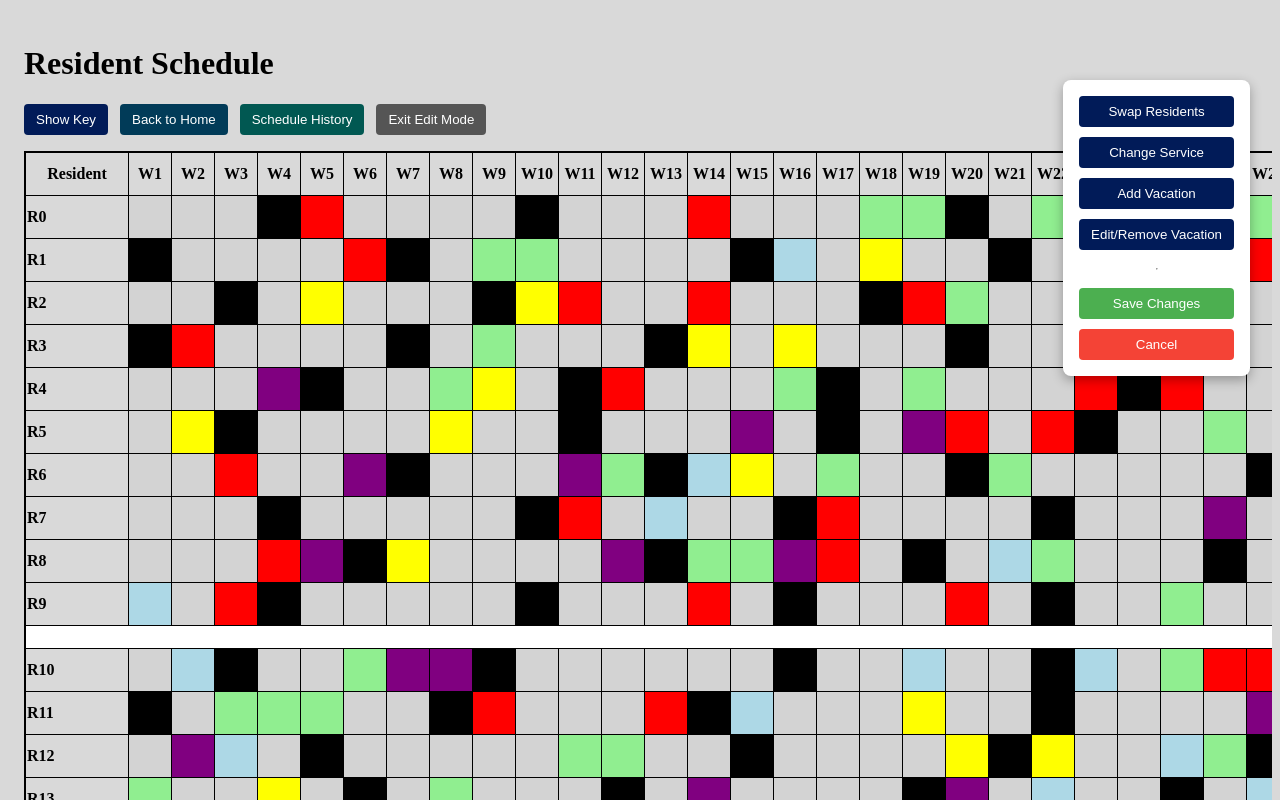
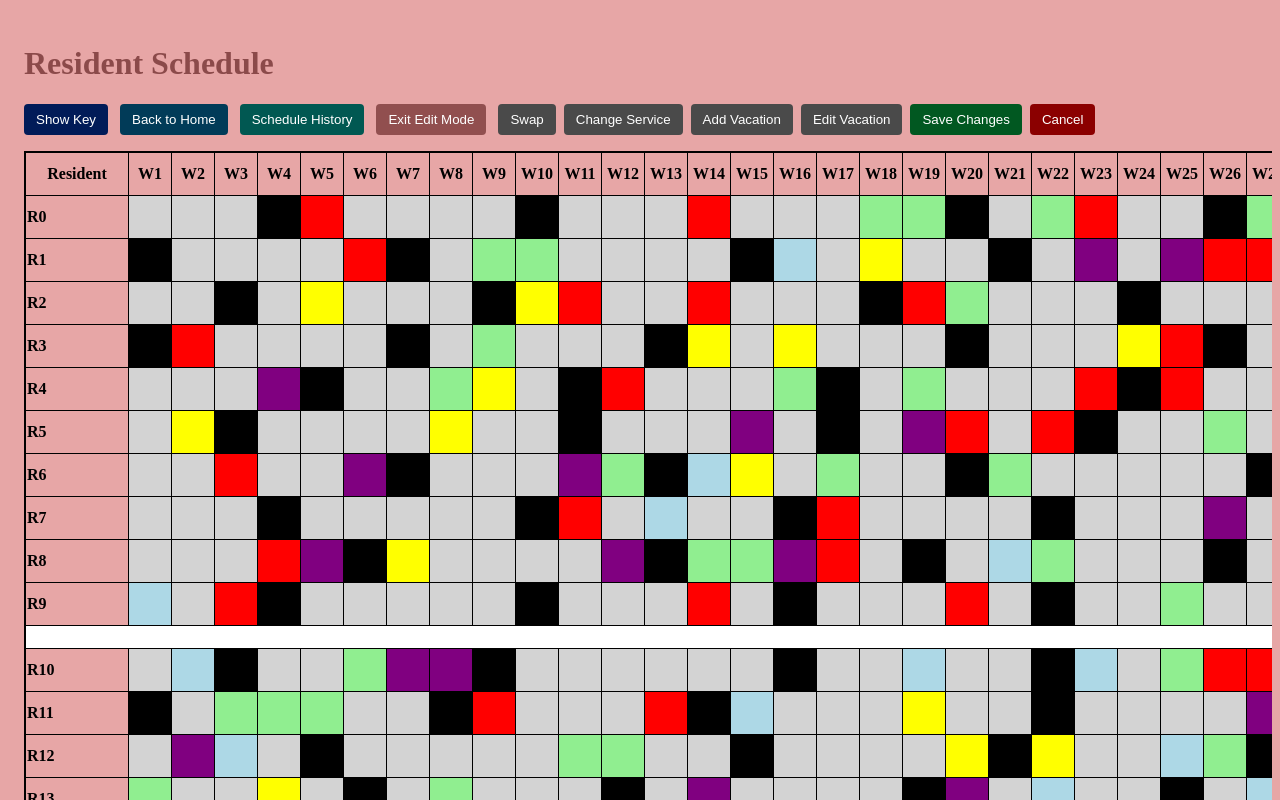
Before and after one commit to trevortrues/Scheduling-Program, a React (Vite) app in the folder src/renderer/: page /schedule in a window 1280 px wide. Both pictures are taken after a click on the button "Edit Mode". Shown: the top 800 px of the page. Built offline with nearby package versions, Linux system fonts and the light colour scheme.

Commit message:
updated edit mode

```diff
--- a/src/renderer/src/components/ScheduleTable.jsx
+++ b/src/renderer/src/components/ScheduleTable.jsx
@@ -36,7 +36,7 @@ export default function ScheduleTable() {
             left: 0,
             width: "100vw",
             height: "100vh",
-            backgroundColor: "rgba(0, 0, 0, 0.15)",
+            backgroundColor: "rgba(218, 117, 117, 0.64)",
             zIndex: 5,
           }}
         ></div>
@@ -49,6 +49,7 @@ export default function ScheduleTable() {
       <div
         style={{
           display: "flex",
+          flexWrap: "wrap",
           gap: "12px",
           marginBottom: "16px",
           alignItems: "center",
@@ -71,6 +72,7 @@ export default function ScheduleTable() {
           {showLegend ? "Hide Key" : "Show Key"}
         </button>
 
+        {/* Back to Home */}
         <Link to="/" style={{ textDecoration: "none" }}>
           <button
             style={{
@@ -86,7 +88,8 @@ export default function ScheduleTable() {
           </button>
         </Link>
 
-        <Link to="/history">
+        {/* Schedule History */}
+        <Link to="/history" style={{ textDecoration: "none" }}>
           <button
             style={{
               padding: "8px 12px",
@@ -107,7 +110,7 @@ export default function ScheduleTable() {
           style={{
             padding: "8px 12px",
             borderRadius: "4px",
-            backgroundColor: isEditMode ? "#555" : "#015821ff",
+            backgroundColor: isEditMode ? "#914f4fff" : "#015821ff",
             color: "white",
             border: "none",
             cursor: "pointer",
@@ -115,44 +118,91 @@ export default function ScheduleTable() {
         >
           {isEditMode ? "Exit Edit Mode" : "Edit Mode"}
         </button>
-      </div>
 
-      {/* Floating Edit Buttons (only visible in edit mode) */}
+        {/* Edit Mode Buttons (appear only when in edit mode) */}
         {isEditMode && (
-        <div
+          <div style={{ display: "flex", gap: "8px", alignItems: "center" }}>
+            <button
               style={{
-            position: "fixed",
-            top: "80px",
-            right: "30px",
-            zIndex: 20,
-            display: "flex",
-            flexDirection: "column",
-            gap: "10px",
-            backgroundColor: "white",
-            padding: "16px",
-            borderRadius: "8px",
-            boxShadow: "0 4px 12px rgba(0,0,0,0.3)",
+                padding: "8px 12px",
+                borderRadius: "4px",
+                backgroundColor: "#4a4a4a",
+                color: "white",
+                border: "none",
+                cursor: "pointer",
               }}
             >
-          <button style={editButton}>Swap Residents</button>
-          <button style={editButton}>Change Service</button>
-          <button style={editButton}>Add Vacation</button>
-          <button style={editButton}>Edit/Remove Vacation</button>
-          <hr />
+              Swap
+            </button>
+
             <button
-            style={{ ...editButton, backgroundColor: "#4caf50" }}
-            onClick={() => setIsEditMode(false)}
+              style={{
+                padding: "8px 12px",
+                borderRadius: "4px",
+                backgroundColor: "#4a4a4a",
+                color: "white",
+                border: "none",
+                cursor: "pointer",
+              }}
+            >
+              Change Service
+            </button>
+
+            <button
+              style={{
+                padding: "8px 12px",
+                borderRadius: "4px",
+                backgroundColor: "#4a4a4a",
+                color: "white",
+                border: "none",
+                cursor: "pointer",
+              }}
+            >
+              Add Vacation
+            </button>
+
+            <button
+              style={{
+                padding: "8px 12px",
+                borderRadius: "4px",
+                backgroundColor: "#4a4a4a",
+                color: "white",
+                border: "none",
+                cursor: "pointer",
+              }}
+            >
+              Edit Vacation
+            </button>
+
+            <button
+              style={{
+                padding: "8px 12px",
+                borderRadius: "4px",
+                backgroundColor: "#015821ff",
+                color: "white",
+                border: "none",
+                cursor: "pointer",
+              }}
             >
               Save Changes
             </button>
+
             <button
-            style={{ ...editButton, backgroundColor: "#f44336" }}
               onClick={() => setIsEditMode(false)}
+              style={{
+                padding: "8px 12px",
+                borderRadius: "4px",
+                backgroundColor: "#8b0000",
+                color: "white",
+                border: "none",
+                cursor: "pointer",
+              }}
             >
               Cancel
             </button>
           </div>
         )}
+      </div>
 
       {/* Legend */}
       {showLegend && (
@@ -175,7 +225,6 @@ export default function ScheduleTable() {
         </div>
       )}
 
-      {/* Table */}
       <table
         style={{
           borderCollapse: "collapse",
@@ -213,11 +262,6 @@ export default function ScheduleTable() {
                 {(schedule[resident] || []).map((week, widx) => (
                   <td
                     key={widx}
-                    onClick={() => {
-                      if (isEditMode) {
-                        alert(`Clicked ${resident} week ${widx + 1}`);
-                      }
-                    }}
                     style={{
                       border: "1px solid black",
                       width: "40px",
@@ -231,13 +275,11 @@ export default function ScheduleTable() {
                         week === "wards" ? "yellow" :
                         week === "VA" ? "purple" : "white",
                       color: week === "CC" || week === "VAC" ? "white" : "black",
-                      cursor: isEditMode ? "pointer" : "default",
                     }}
                   />
                 ))}
               </tr>
 
-              {/* Dividers */}
               {idx === 9 && (
                 <tr>
                   <td colSpan={53} style={{ border: "1px solid black", height: "20px", backgroundColor: "white" }}></td>
@@ -251,7 +293,6 @@ export default function ScheduleTable() {
             </React.Fragment>
           ))}
         </tbody>
-
         <tfoot>
           <tr>
             <td style={{ border: "1px solid black", fontWeight: "bold", width: "100px", height: "40px" }}>
@@ -278,13 +319,3 @@ export default function ScheduleTable() {
     </div>
   );
 }
-
-// small style helper for the floating buttons
-const editButton = {
-  padding: "8px 12px",
-  borderRadius: "4px",
-  border: "none",
-  backgroundColor: "#011b58ff",
-  color: "white",
-  cursor: "pointer",
-};
```
Lines whose indentation alone changed are shown as unchanged.
